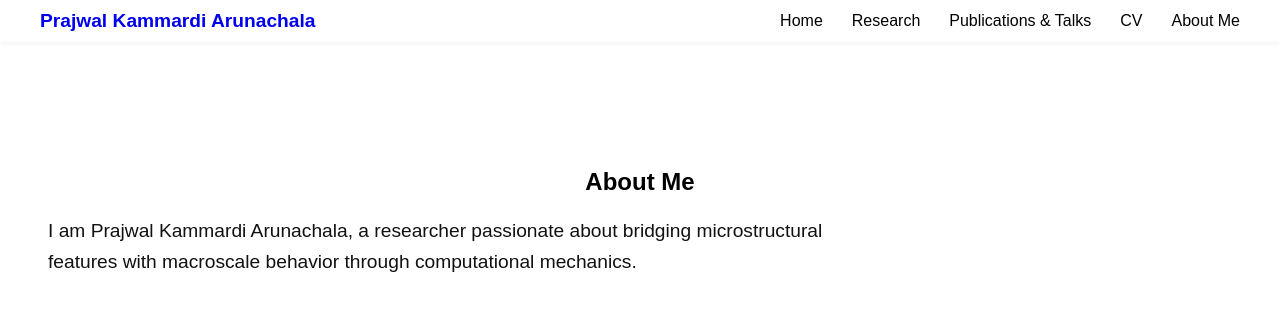
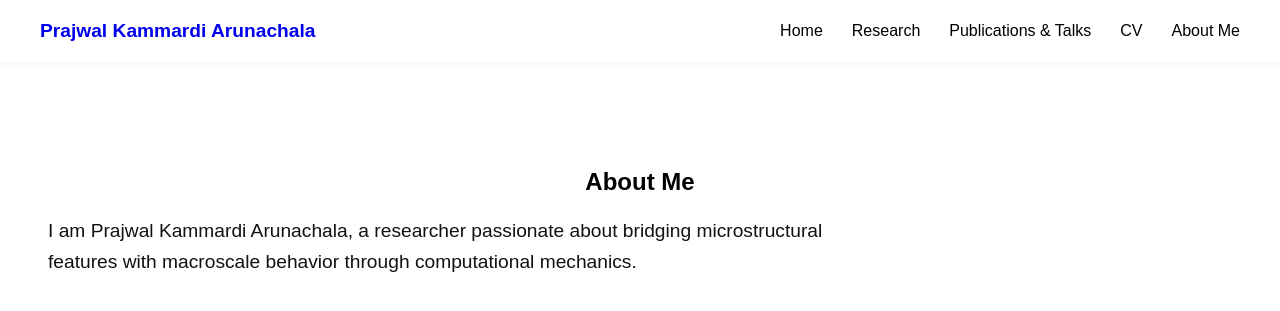
Before and after one commit to prajwalka/prajwalka.github.io, a Jekyll site: the page built from about.md, in a window 1280 px wide. Shown: the top 311 px of the page. Built offline with Jekyll 4.4.1, drawn with Linux system fonts in a browser that asks for light colours; some web fonts are replaced.

Commit message:
Updating homepage

```diff
--- a/assets/style.css
+++ b/assets/style.css
@@ -18,7 +18,7 @@ header {
   width: 100%;
   max-width: 1200px; /* Optional: Limit content width inside header */
   margin: 0 auto;
-  padding: 10px 20px;
+  padding: 20px 40px;
   color: black;
   display: flex;
   align-items: center;
```
